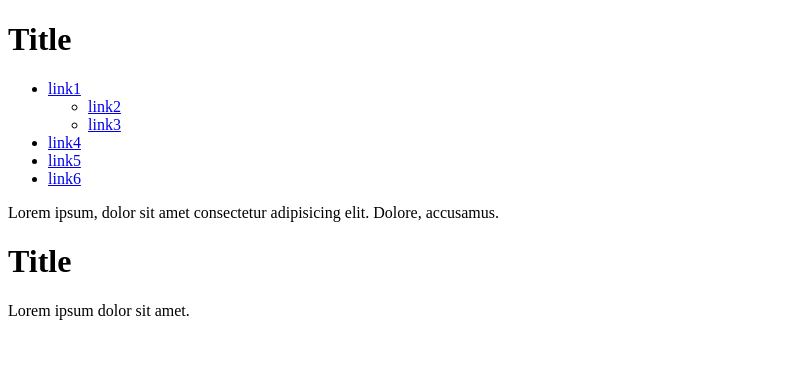
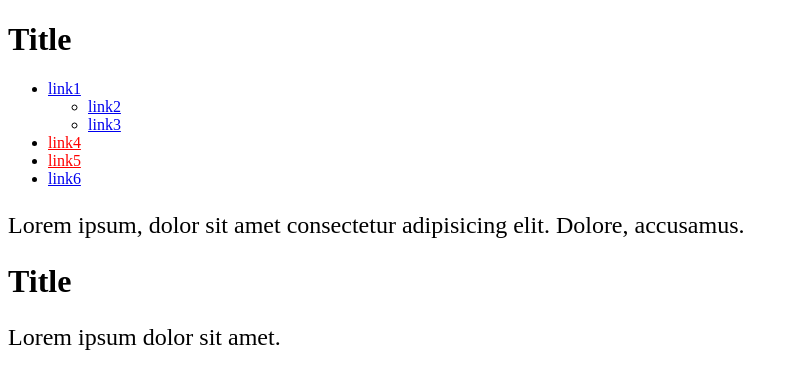
Before and after one commit to chenmarko77/Homework7, a plain HTML site: page index.html in a window 1280 px wide. Shown: the whole page, without its empty margins (0-798 px from the left). Drawn offline with Linux system fonts and the light colour scheme.

Commit message:
first commit

```diff
--- a/style.css
+++ b/style.css
@@ -1,3 +1,7 @@
-.social-links a {
-    color: rgb(255, 0, 0);
+ul ~ p {
+  font-size: 24px;
     }
+
+    a[href^="https"] {
+        color: red;
+    }
```
Also changed, not shown: index.html (+1 -1 lines).
